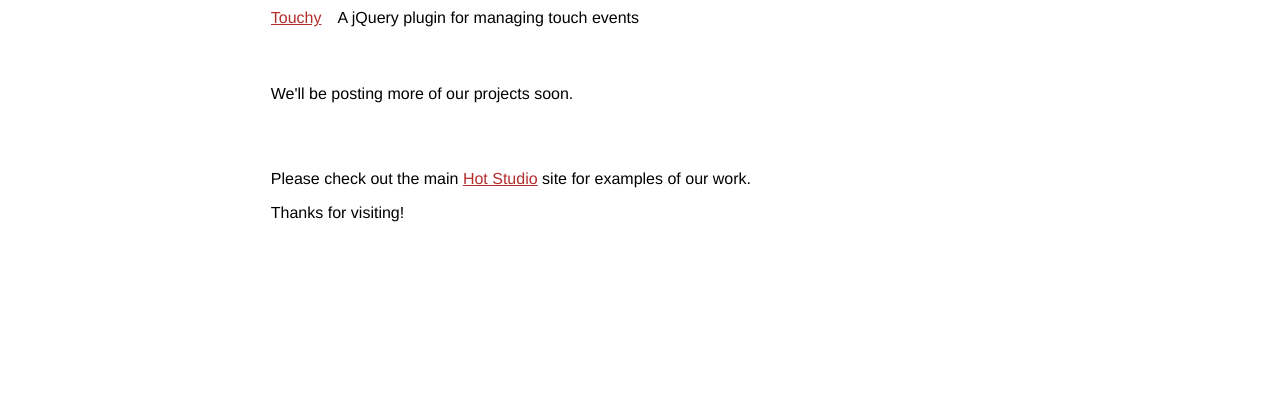
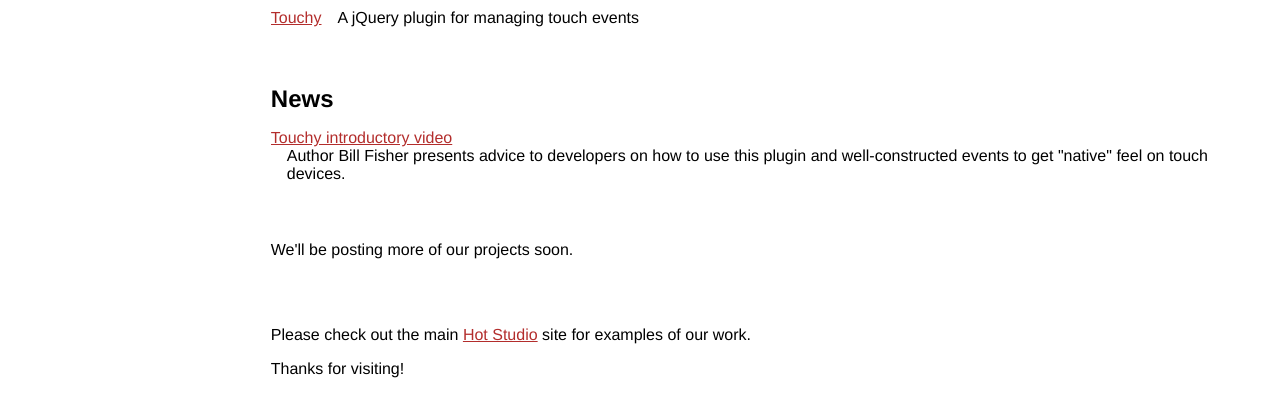
Before and after one commit to HotStudio/hotstudio.github.com, a plain HTML site: page index.html in a window 1280 px wide. Shown: the part 201-618 px from the top of the page. Drawn offline with Linux system fonts and the light colour scheme.

Commit message:
Added a News section

```diff
--- a/index.html
+++ b/index.html
@@ -74,6 +74,11 @@
 				<dt><a href="https://github.com/HotStudio/touchy">Touchy</a></dt>
 				<dd>A jQuery plugin for managing touch events</dd>
 			</dl>
+			<h2>News</h2>
+			<dl>
+				<dt><a href="http://marakana.com/forums/html5/general/483.html">Touchy introductory video</a></dt>
+				<dd>Author Bill Fisher presents advice to developers on how to use this plugin and well-constructed events to get "native" feel on touch devices.</dd>
+			</dl>
 			<p>We'll be posting more of our projects soon.</p>
         </section>
         <footer>
```
